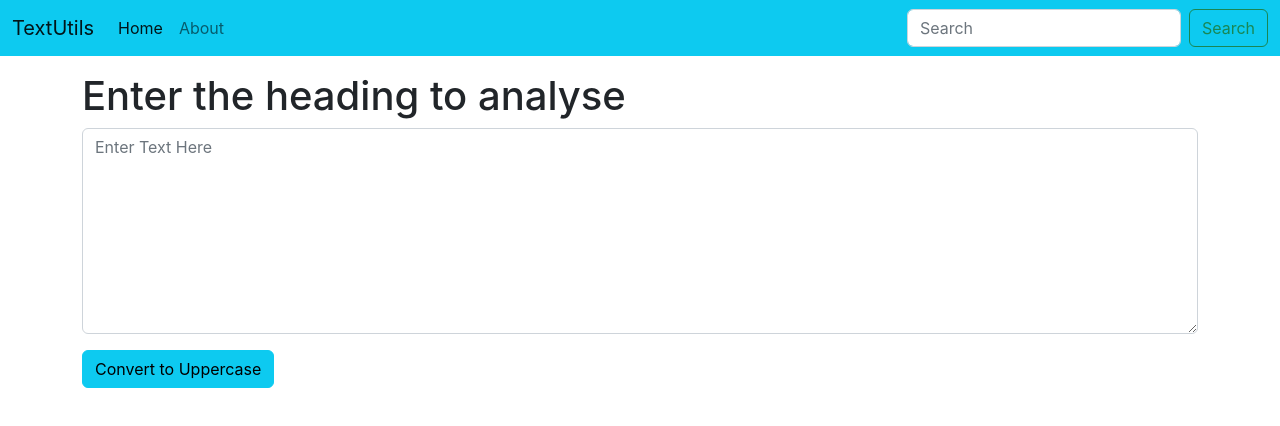
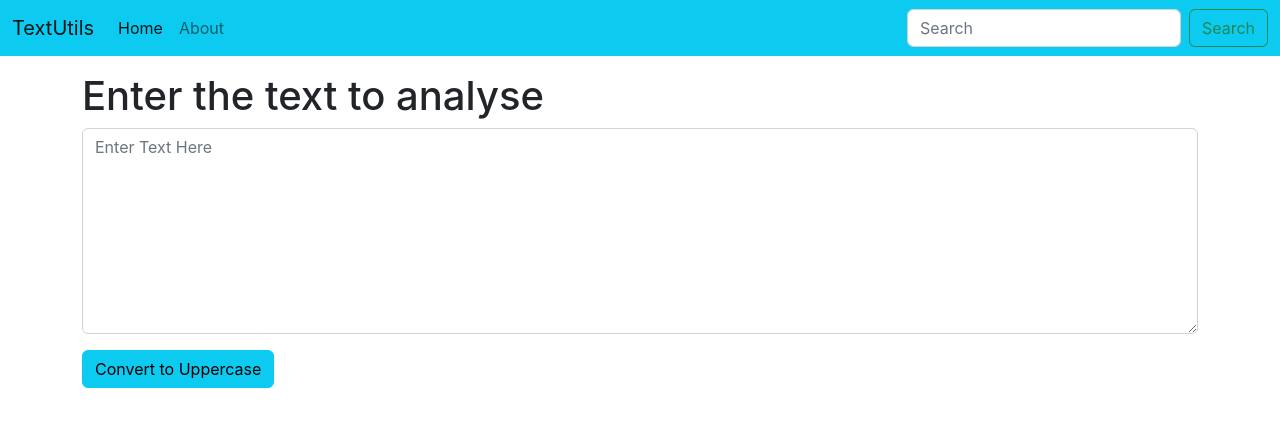
Before and after one commit to wildbeast321/textutils, a React (Create React App) app: page / in a window 1280 px wide. Shown: the top 426 px of the page. Built offline with nearby package versions, Linux system fonts and the light colour scheme.

Commit message:
textform added

```diff
--- a/src/App.js
+++ b/src/App.js
@@ -7,7 +7,7 @@ function App() {
     <>
     <Navbar title="TextUtils" about="About" home="Home" />
     <div className="container my-3">
-    <TextForm heading="Enter the heading to analyse"/>
+    <TextForm heading="Enter the text to analyse"/>
     </div>
 
     </>
```
